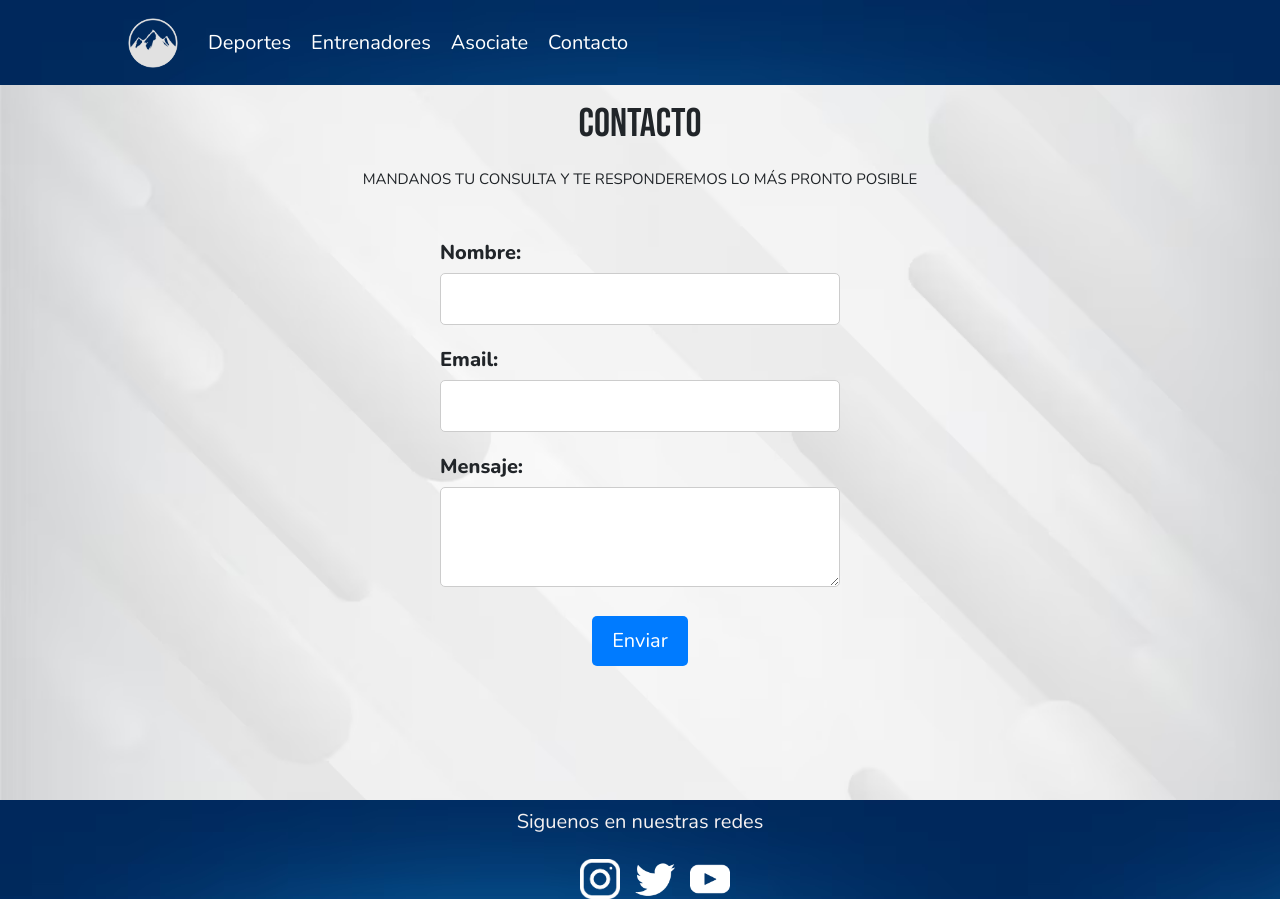
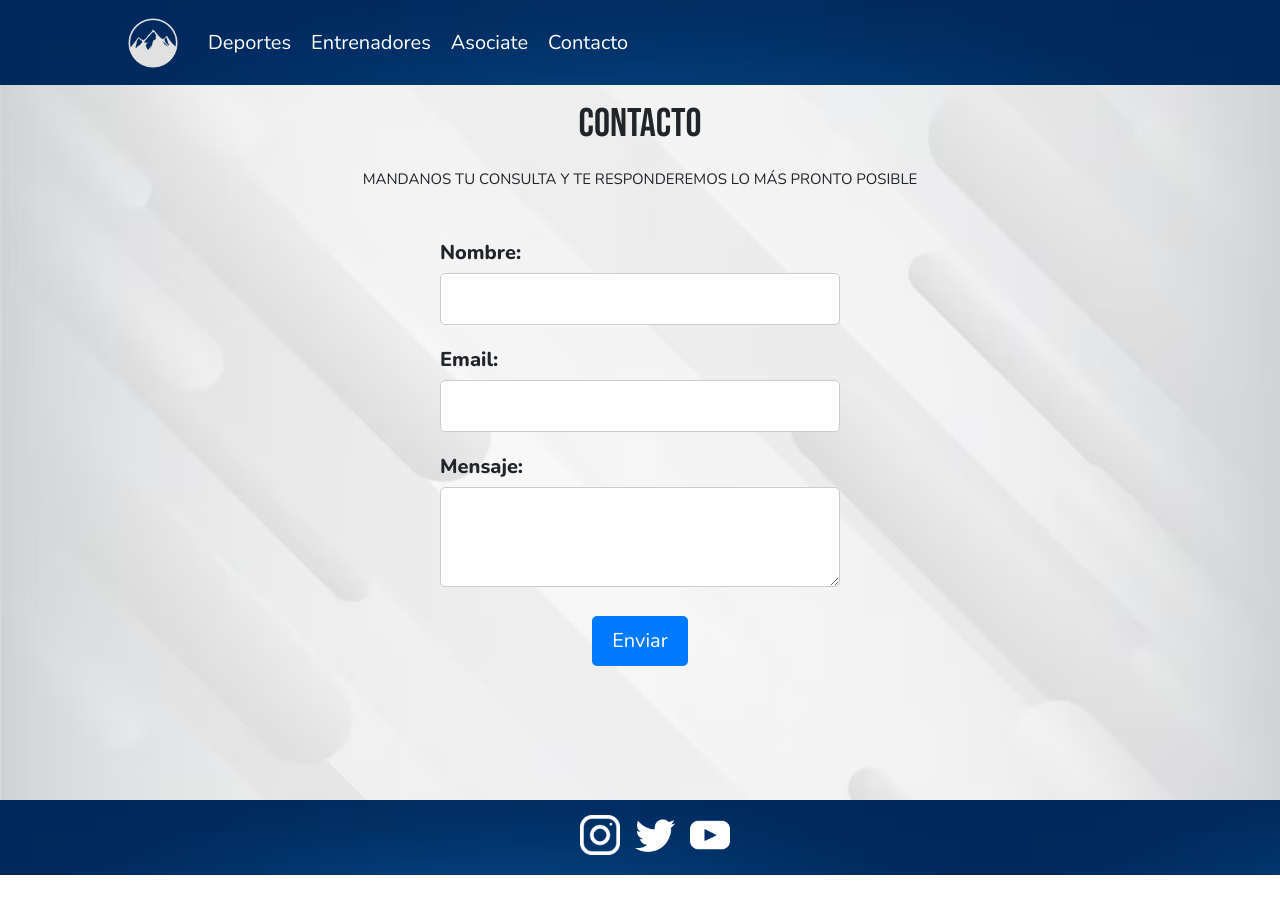
Before and after one commit to matt-gz/PreEntrega3-GomezMateo, a plain HTML site: page pages/contacto.html in a window 1280 px wide. After the commit the page ends 875 px from the top, so only its background shows below. Drawn offline with nearby package versions, Linux system fonts and the light colour scheme.

Commit message:
footer agregado en todas las paginas

```diff
--- a/pages/contacto.html
+++ b/pages/contacto.html
@@ -64,10 +64,7 @@
         </div>
     </section>
 </section>
-    <section class="section_footer">
-        <footer class="footer">
-            <center>
-                <h4 class="h4_footer">Siguenos en nuestras redes</h4>
+<footer class="d-flex justify-content-center align-items-center">
     <ul>
         <a href="https://www.instagram.com/mateo0.0/" target="_blank">
             <img src="../images/ig.png" class="icon_redes">
@@ -79,9 +76,7 @@
             <img src="../images/youtube.png" class="icon_redes">
         </a>
     </ul>
-            </center>
 </footer>
-    </section>
     <script src="../js/bootstrap.js"></script>
     <script src="../js/main.js"></script>
     <script src="https://code.jquery.com/jquery-3.6.0.min.js"></script>
```
Also changed, not shown: index.html (+1 -2 lines), pages/registro.html (+1 -6 lines). Lines whose indentation alone changed are shown as unchanged.
